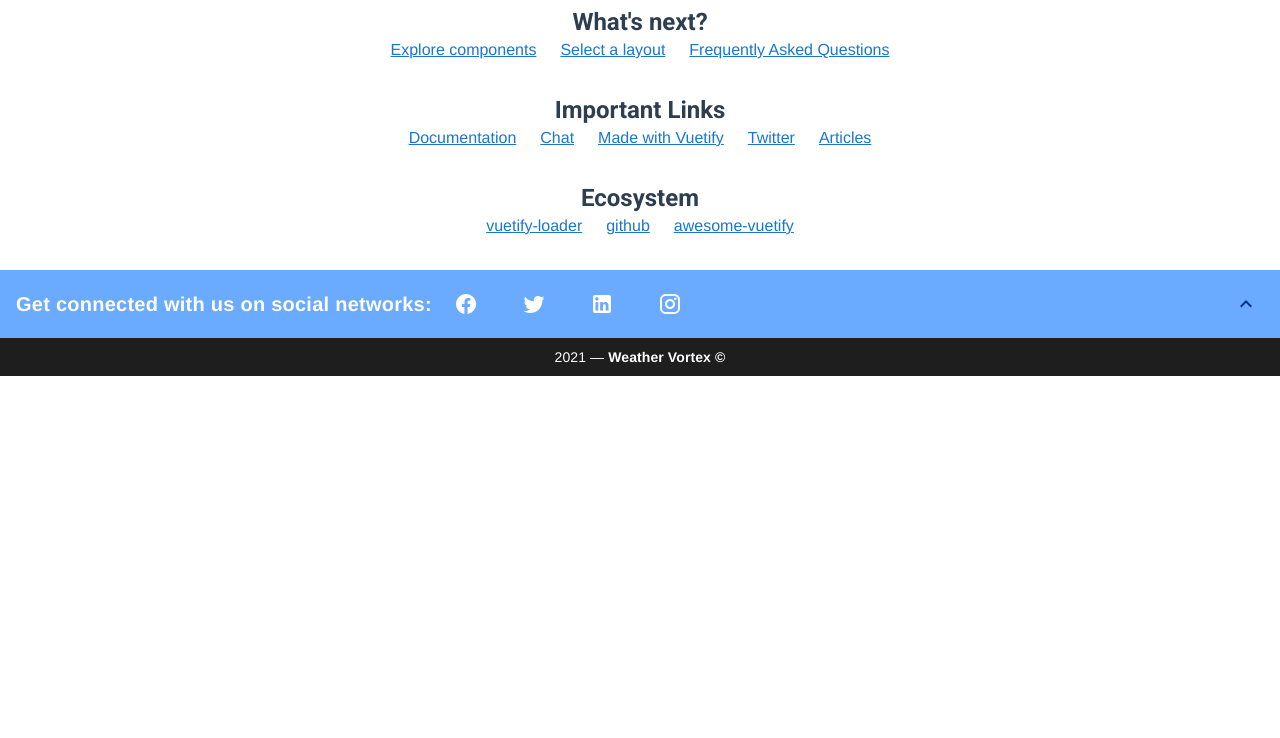
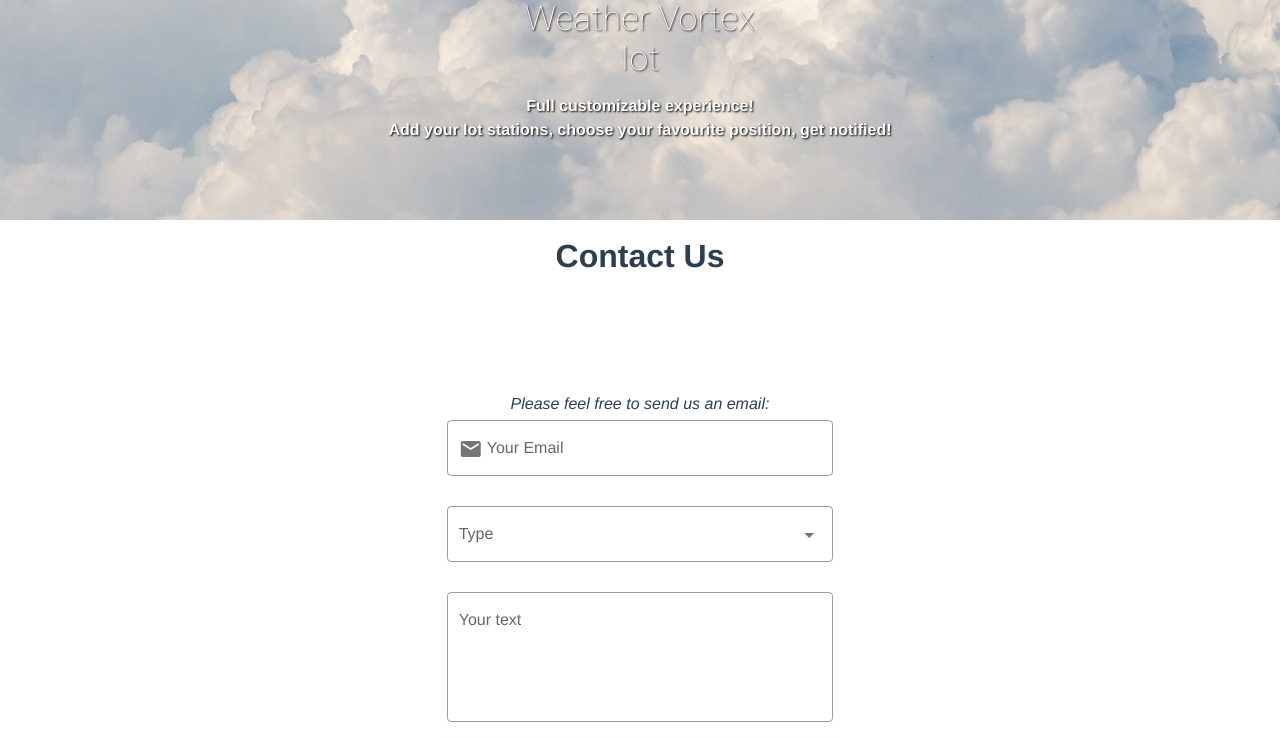
Before and after one commit to Weather-Vortex/weather-vortex-client, a Vue app: page /#/about in a window 1280 px wide. Before the commit this address led to /#/. Shown: the part 2025-2763 px from the top of the page. Before the commit the page ends 2401 px from the top, so only its background shows below. Built offline with nearby package versions, Linux system fonts and the light colour scheme; no server answers; what vue-browser-geolocation, vue-simple-alert would draw is missing.

Commit message:
padding fix

```diff
--- a/src/components/about/ContactUs.vue
+++ b/src/components/about/ContactUs.vue
@@ -11,8 +11,8 @@
         <p class="font-italic">Please feel free to send us an email:</p>
 
         <v-form ref="form" class="mx-2" v-model="valid" lazy-validation>
-          <v-row class="my-0">
-            <v-col cols="12">
+          <v-row>
+            <v-col class="my-0 py-0" cols="12">
               <v-text-field
                 tabindex="1"
                 outlined
@@ -24,8 +24,8 @@
               ></v-text-field>
             </v-col>
           </v-row>
-          <v-row class="my-0">
-            <v-col cols="12">
+          <v-row>
+            <v-col class="my-0 py-0" cols="12">
               <v-select
                 tabindex="1"
                 v-model="select"
@@ -37,8 +37,8 @@
               ></v-select>
             </v-col>
           </v-row>
-          <v-row class="my-0">
-            <v-col cols="12">
+          <v-row>
+            <v-col class="my-0 py-0" cols="12">
               <v-textarea
                 tabindex="2"
                 auto-grow
```
